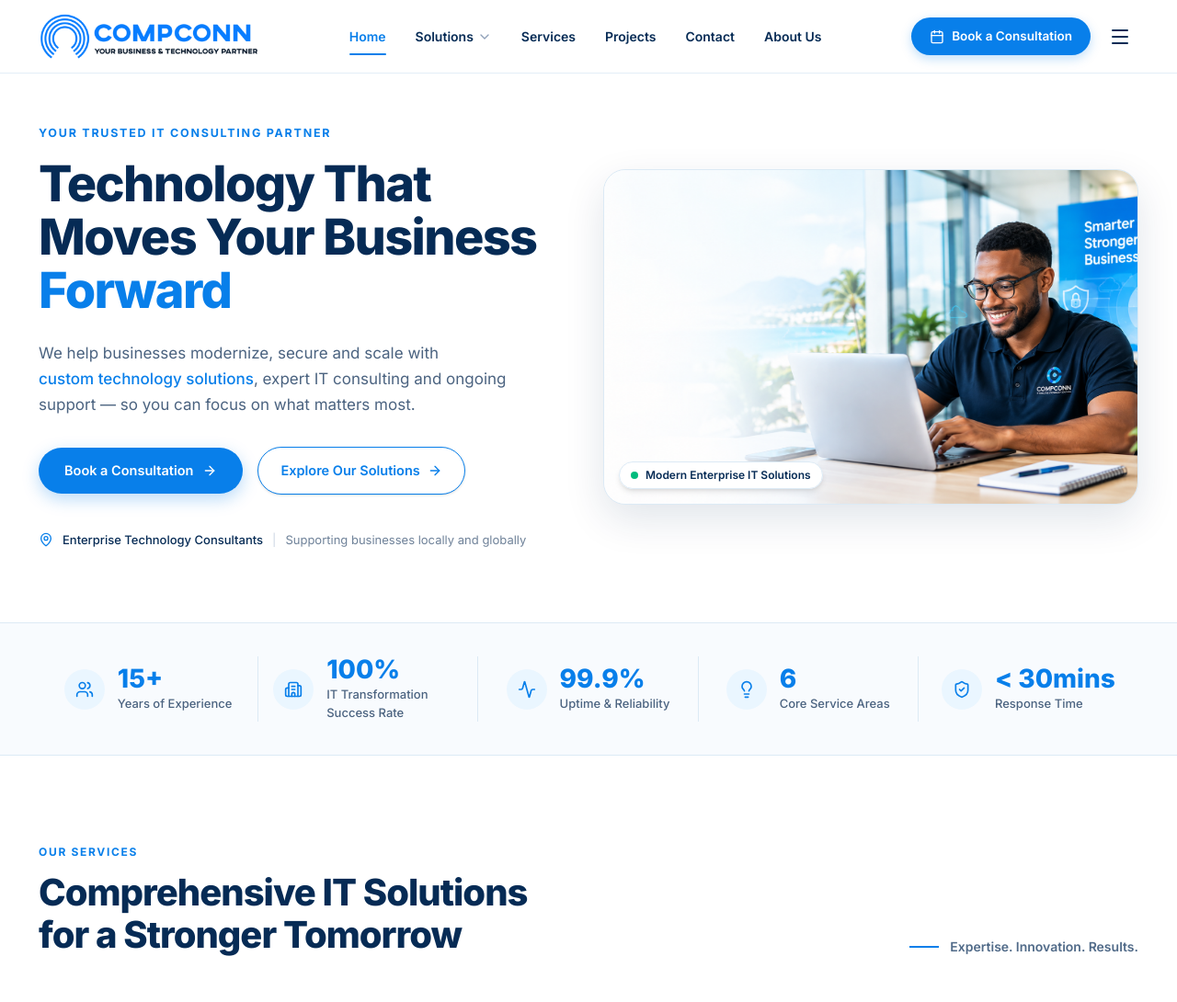
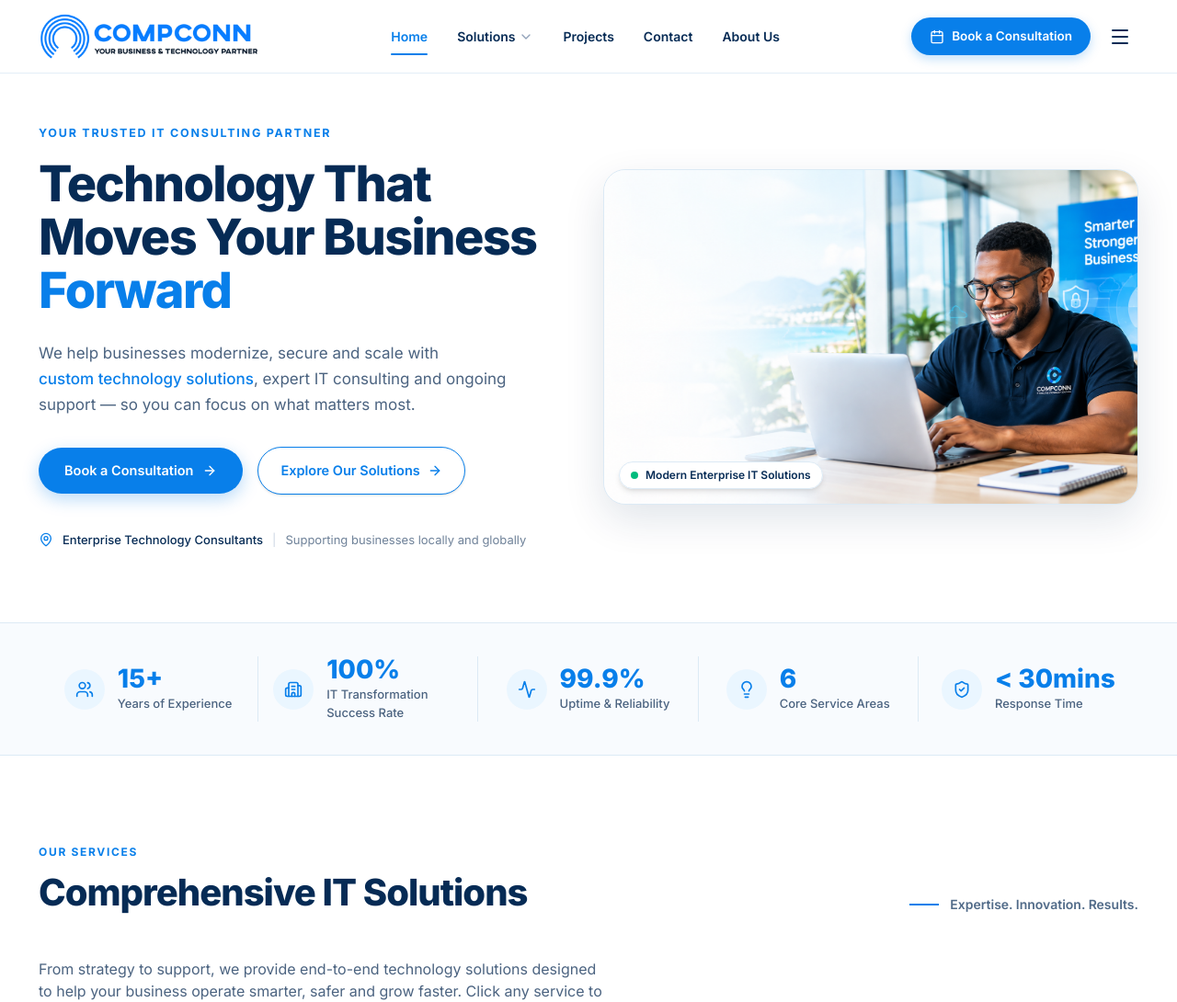
Before and after one commit to akeimsuth/compconn, a React (Vite) app: page / in a window 1280 px wide. Shown: the top 1090 px of the page at 92% size. Built offline with nearby package versions, Linux system fonts and the light colour scheme.

Commit message:
refactor: remove services link and streamline header
Removed the redundant 'Services' navigation link and updated the main heading for a cleaner UI layout.

```diff
--- a/src/App.tsx
+++ b/src/App.tsx
@@ -309,7 +309,6 @@ export default function App() {
             </div>
 
             {[
-              { label: 'Services', id: 'industries' },
               { label: 'Projects', id: 'case-study' },
               { label: 'Contact', id: 'contact' }
             ].map((item) => (
@@ -607,8 +606,7 @@ export default function App() {
                     Our Services
                   </span>
                   <h2 className="text-[32px] sm:text-[40px] font-extrabold text-[#062B55] leading-[1.15] tracking-tight">
-                    Comprehensive IT Solutions <br className="hidden sm:inline" />
-                    for a Stronger Tomorrow
+                    Comprehensive IT Solutions
                   </h2>
                 </div>
 
```
